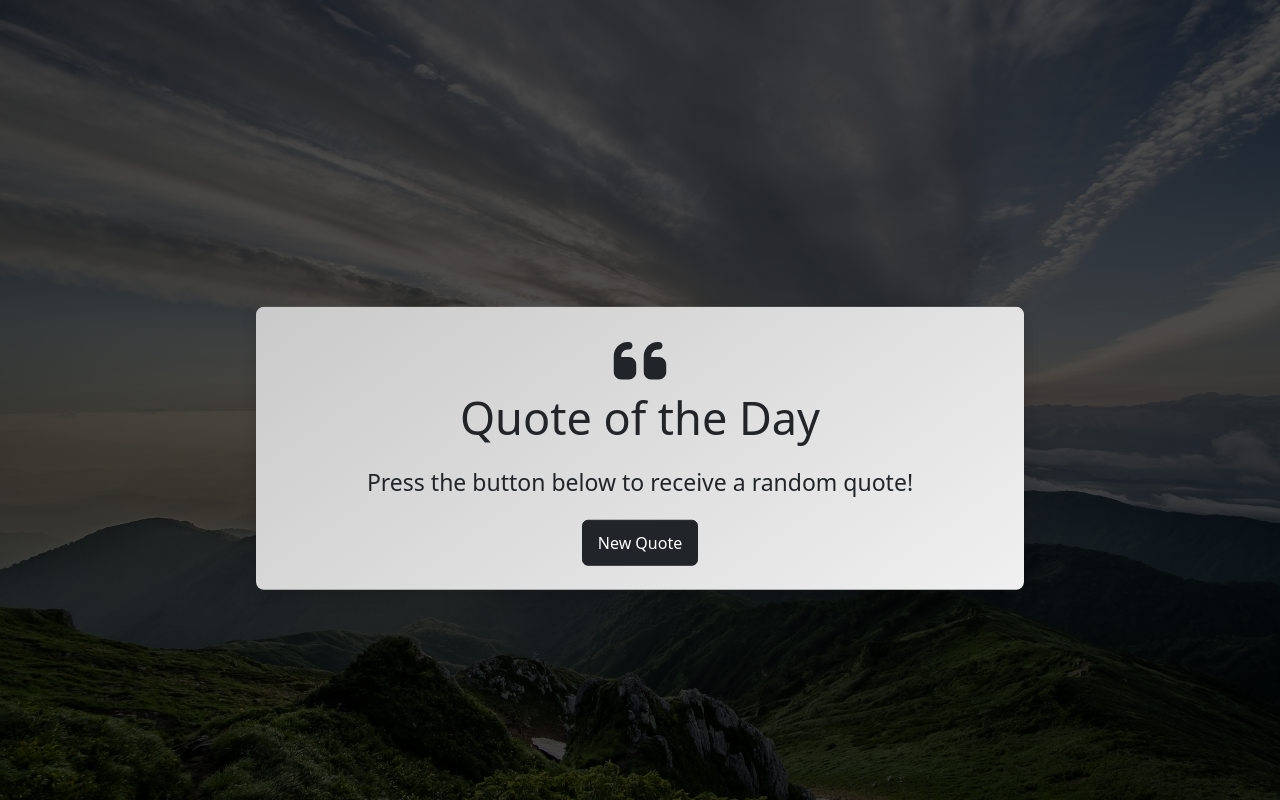
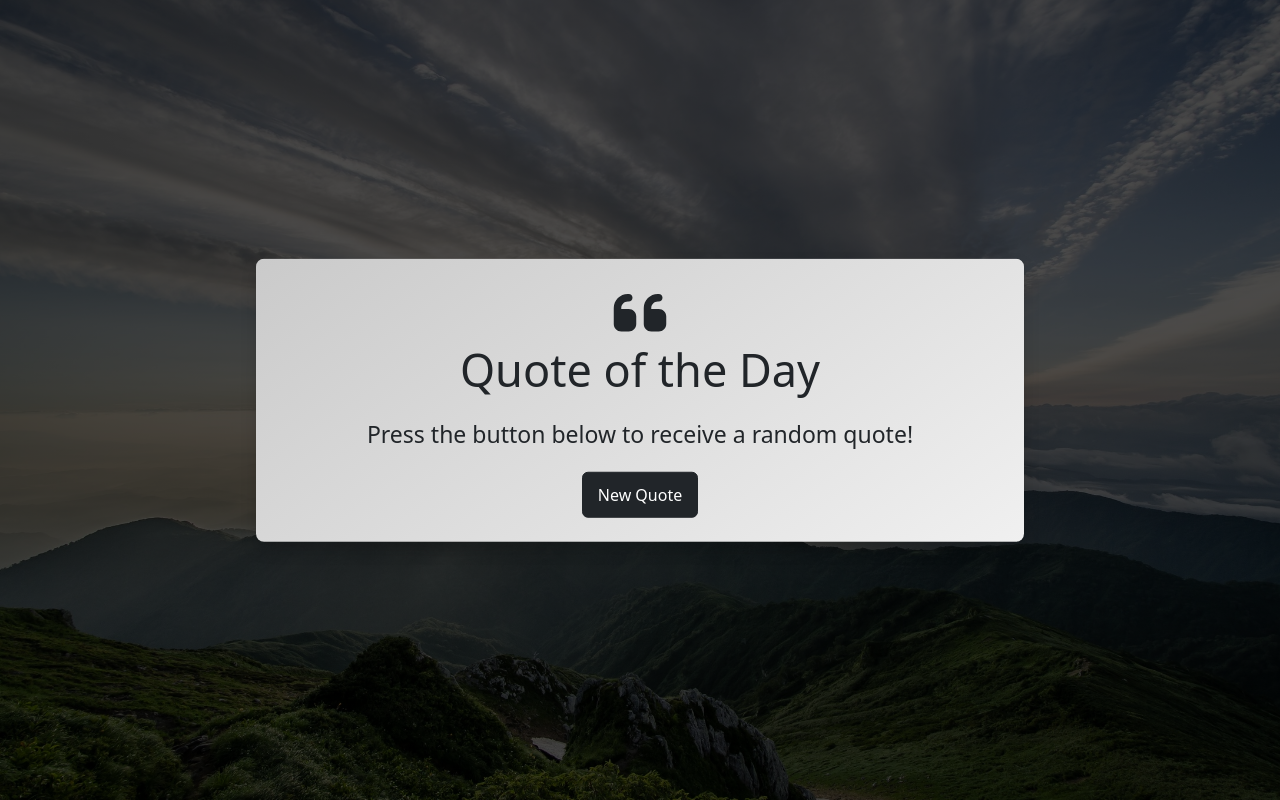
Before and after one commit to abdalrhman80/Quotes, a plain HTML site: page index.html in a window 1280 px wide. Drawn offline with Linux system fonts and the light colour scheme.

Commit message:
Update index.html

```diff
--- a/index.html
+++ b/index.html
@@ -13,7 +13,7 @@
 </head>
 
 <body>
-    <div class="inside bg-white text-center mt-5 p-3 p-lg-4 rounded-3 shadow">
+    <div class="inside bg-white text-center p-3 p-lg-4 rounded-3 shadow">
         <svg class="text-start double-quote" xmlns="http://www.w3.org/2000/svg" height="16" width="14"
             viewBox="0 0 448 512">
             <path fill="currentColor"
```
